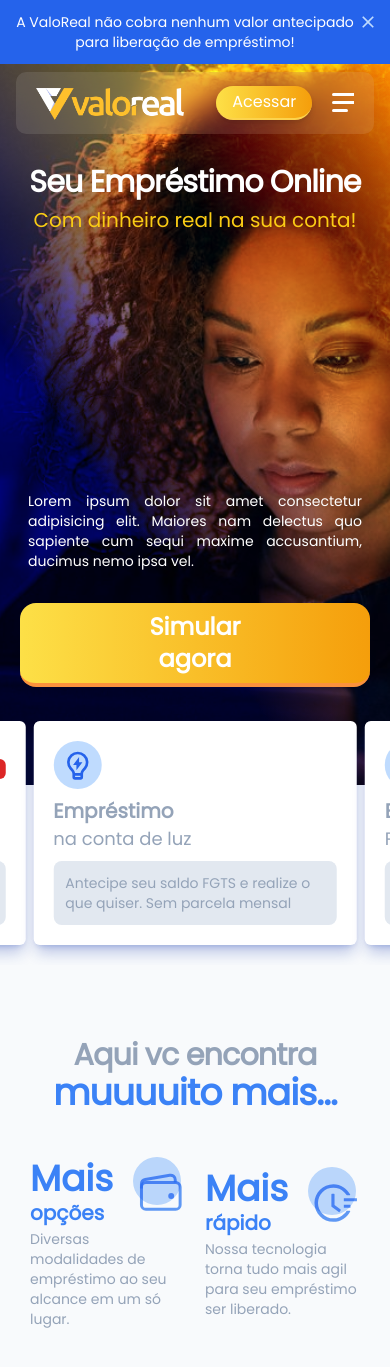
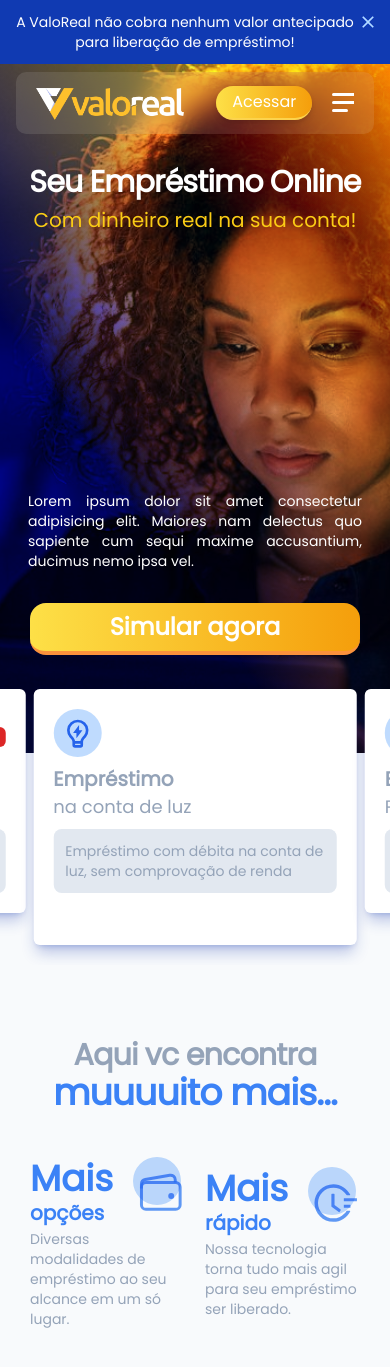
Before and after one commit to mdamascena/newsite, a Next.js app: page / in a window 390 px wide. Shown: the top 1367 px of the page. Built offline with nearby package versions, Linux system fonts and the light colour scheme; a web font is replaced by a local one.

Commit message:
alterações

```diff
--- a/components/GERAL/Alert.jsx
+++ b/components/GERAL/Alert.jsx
@@ -41,7 +41,7 @@ export default function AlertTaxa() {
 
   return (
     <div hidden={closeClick || closeScroll}>
-      <div className="bg-blue-600 p-3 lg:p-4">
+      <div className="bg-blue-900 p-3 lg:p-4 saturate-150">
 
         <div className="flex">
           <div className="poppins text-white lg:text-md text-sm text-center flex-1">
--- a/components/PRINCIPAL/MainHome.jsx
+++ b/components/PRINCIPAL/MainHome.jsx
@@ -43,7 +43,7 @@ const BtnHome = tw.button`
   lg:mx-0
   mb-14
   py-2
-  px-24
+  px-20
   flex
   poppins
   font-semibold
--- a/components/PRINCIPAL/Modalidades.jsx
+++ b/components/PRINCIPAL/Modalidades.jsx
@@ -5,11 +5,9 @@ import {RiBankLine} from "react-icons/ri"
 import {RiLightbulbFlashLine} from 'react-icons/ri'
 import {MdOutlineCake} from 'react-icons/md'
 import {RiShieldCheckLine} from 'react-icons/ri'
-
 import {IoPodiumOutline} from 'react-icons/io5'
 import {IoWalletOutline} from 'react-icons/io5'
 import {AiOutlineFieldTime} from 'react-icons/ai'
-
 import Image from 'next/image'
 import Pers from '../../public/img/valoreal_mobile_s.png'
 import {Carousel} from 'react-responsive-carousel'
@@ -101,11 +99,11 @@ export default function SessaoModalidades(){
 
                     {/*Energia*/}
                     <CardMod className='mb-5'>
-                        <div className="p-3 duration-300 poppins text-left">
+                        <div className="p-3 duration-300 poppins text-left h-60">
                             <RiLightbulbFlashLine className="text-5xl mb-2 text-blue-600 z-50 bg-blue-200 group-hover:bg-blue-400 group-hover:text-blue-100 duration-300 p-2 rounded-full"/>
                             <p className="text-xl font-bold text-slate-400 mb-0 group-hover:text-white">Empréstimo</p>
                             <p className="text-lg text-slate-400 mb-2 group-hover:text-white">na conta de luz</p>
-                            <p className="text-slate-400 text-sm bg-slate-200 p-3 rounded-lg group-hover:bg-blue-100 group-hover:text-blue-500">Antecipe seu saldo FGTS e realize o que quiser. Sem parcela mensal</p>
+                            <p className="text-slate-400 text-sm bg-slate-200 p-3 rounded-lg group-hover:bg-blue-100 group-hover:text-blue-500">Empréstimo com débita na conta de luz, sem comprovação de renda</p>
                         </div>
                     </CardMod>
 
@@ -208,7 +206,7 @@ export default function SessaoModalidades(){
             <div className='poppins grid lg:grid-cols-5 grid-cols-2 justify-items-stretch items-stretch px-5 lg:px-28 relative lg:bottom-10 bottom-32'>
 
                 <div className='justify-self-center col-span-1 -mb-2 lg:w-72 w-40 lg:order-1 order-2 hidden lg:block'>
-                    <Image src={Pers} />
+                    <Image src={Pers} alt='' />
                 </div>
 
                 <div className='col-span-4 grid grid-cols-4 self-start mt-24 lg:order-2 order-1'>
--- a/pages/index.jsx
+++ b/pages/index.jsx
@@ -16,7 +16,7 @@ export default function Home() {
         <meta name="description" content="Generated by create next app" />
         <link rel="icon" href="/favicon.png" />
         <meta name="viewport" content="width=device-width, initial-scale=1" />
-
+        <meta name="theme-color" content="#1242cf" />
         <link rel="preconnect" href="https://fonts.googleapis.com" />
         <link rel="preconnect" href="https://fonts.gstatic.com" crossOrigin />
         <link href="https://fonts.googleapis.com/css2?family=Baloo+2&family=Dongle:wght@300&family=Gochi+Hand&family=Poppins&family=Ubuntu:wght@300&display=swap" rel="stylesheet" />
```
